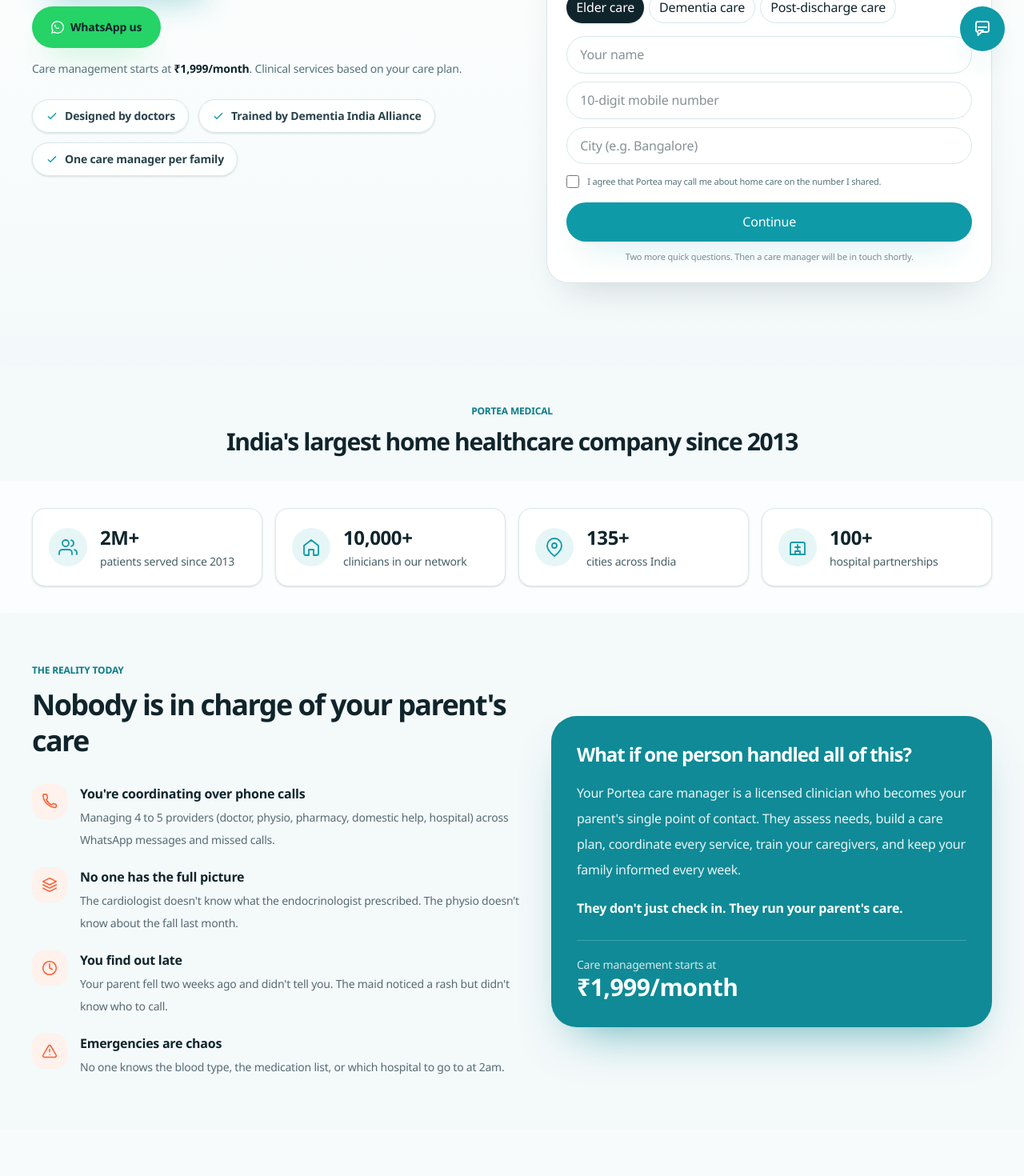
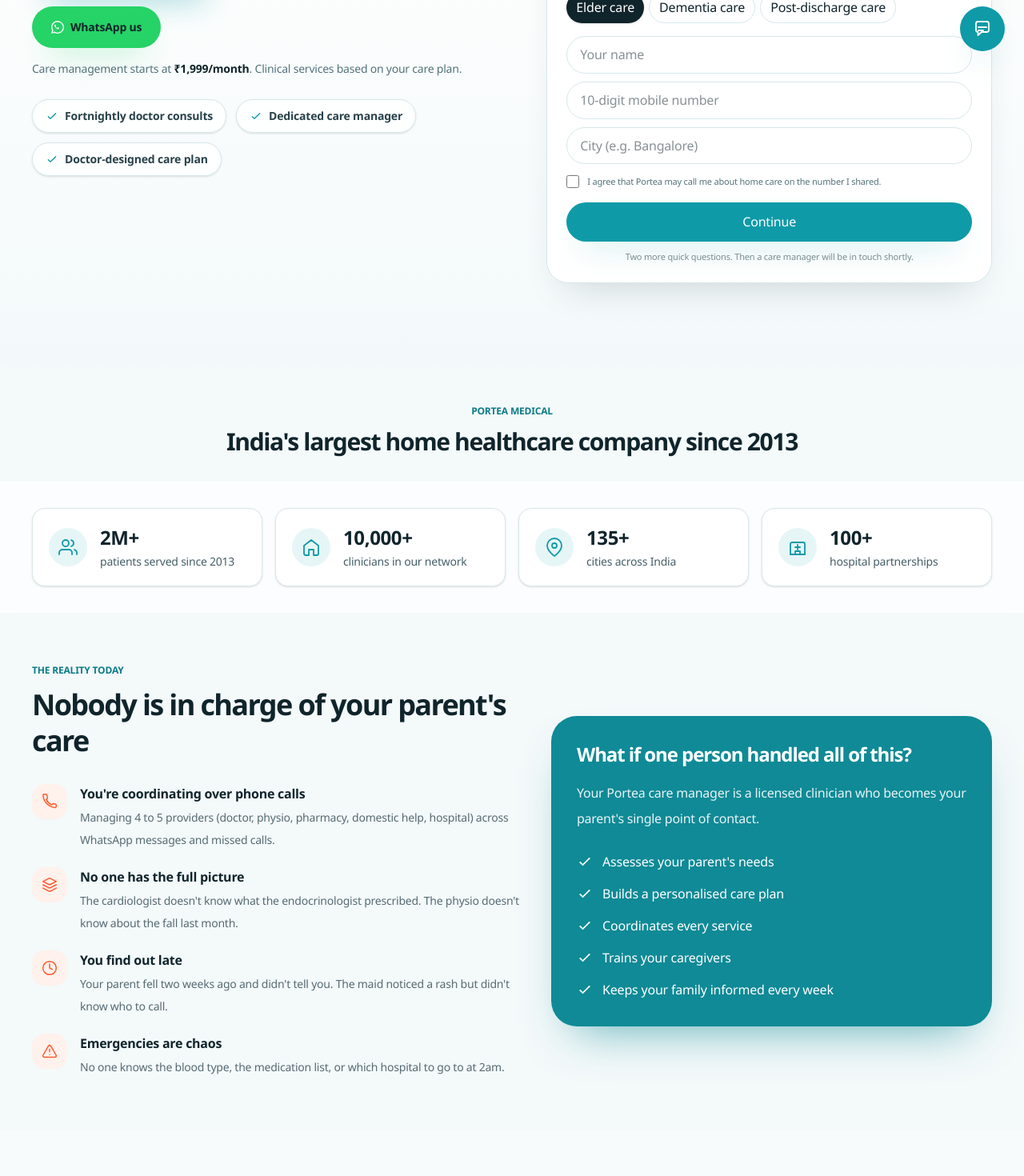
Before and after one commit to Mahesh-git888/Care_Plan, a Next.js app: page / in a window 1280 px wide. Shown: the part 720-2190 px from the top of the page at 80% size. Built offline with nearby package versions, Linux system fonts and the light colour scheme; no server answers.

Commit message:
Home page content changes & refinement

```diff
--- a/src/components/home-page.tsx
+++ b/src/components/home-page.tsx
@@ -236,7 +236,6 @@
           <div className="grid gap-10 pb-14 pt-4 lg:grid-cols-[1.02fr_0.98fr] lg:items-center lg:gap-16 lg:pb-20 lg:pt-8">
             <div className="max-w-3xl">
               <span className="inline-flex items-center gap-2 rounded-full border border-[#cfe4e7] bg-white/90 px-4 py-2 text-xs font-semibold uppercase tracking-[0.22em] text-[#0b7c87] shadow-sm">
-                <span className="h-1.5 w-1.5 rounded-full bg-[#0f9aa8]" />
                 India&apos;s largest home healthcare company · 2M+ patients served
               </span>
               <h1 className="mt-5 text-[2.7rem] font-semibold leading-[1] tracking-[-0.055em] text-[#0f2028] sm:text-[3.4rem] lg:text-[4.4rem]">
@@ -286,9 +285,9 @@
 
               <div className="mt-7 flex flex-wrap gap-3">
                 {[
-                  "Designed by doctors",
-                  "Trained by Dementia India Alliance",
-                  "One care manager per family",
+                  "Fortnightly doctor consults",
+                  "Dedicated care manager",
+                  "Doctor-designed care plan",
                 ].map((pill) => (
                   <div
                     key={pill}
@@ -374,16 +373,22 @@
             </h3>
             <p className="mt-4 text-base leading-8 text-white/90">
               Your Portea care manager is a licensed clinician who becomes your parent&apos;s
-              single point of contact. They assess needs, build a care plan, coordinate every
-              service, train your caregivers, and keep your family informed every week.
+              single point of contact.
             </p>
-            <p className="mt-4 text-base font-semibold leading-8 text-white">
-              They don&apos;t just check in. They run your parent&apos;s care.
-            </p>
-            <div className="mt-6 border-t border-white/20 pt-5">
-              <p className="text-sm text-white/80">Care management starts at</p>
-              <p className="text-3xl font-semibold tracking-[-0.03em]">₹1,999/month</p>
-            </div>
+            <ul className="mt-6 space-y-3 text-base leading-7 text-white">
+              {[
+                "Assesses your parent's needs",
+                "Builds a personalised care plan",
+                "Coordinates every service",
+                "Trains your caregivers",
+                "Keeps your family informed every week",
+              ].map((line) => (
+                <li key={line} className="flex gap-3">
+                  <CheckIcon className="mt-1 h-5 w-5 flex-none" />
+                  <span>{line}</span>
+                </li>
+              ))}
+            </ul>
           </div>
         </div>
       </section>
@@ -525,20 +530,24 @@
           <p className="text-xs font-semibold uppercase tracking-[0.22em] text-[#0b7c87]">
             Care management
           </p>
-          <p className="mt-2 text-4xl font-semibold tracking-[-0.03em] text-[#10242b]">
-            ₹1,999<span className="text-xl font-medium text-[#54727a]">/month</span>
-          </p>
-          <p className="mt-4 text-sm font-medium leading-7 text-[#455e67]">
-            A dedicated care manager who assesses your parent&apos;s needs, builds a personalized
-            care plan, coordinates all services, trains caregivers, and sends your family weekly
-            updates.
-          </p>
-          <p className="mt-3 text-sm font-medium leading-7 text-[#576b73]">
-            Clinical services, caregivers, and equipment are recommended based on your
-            parent&apos;s care plan and priced separately. Your care manager walks you through
-            everything before any cost is incurred.
-          </p>
-          <div className="mt-6">
+          <ul className="mt-5 space-y-3 text-sm font-medium leading-7 text-[#10242b]">
+            {[
+              "A dedicated care manager who knows your family inside out",
+              "Weekly check-ins with your doctor",
+              "A doctor-designed care plan",
+              "Coordination across all your services",
+              "Your care team (caregivers, nurses, physiotherapists) trained on your family's case",
+            ].map((line) => (
+              <li key={line} className="flex gap-3">
+                <CheckIcon className="mt-1 h-4 w-4 flex-none text-[#0f9aa8]" />
+                <span>{line}</span>
+              </li>
+            ))}
+          </ul>
+          <div className="mt-7 flex flex-wrap items-center justify-between gap-4">
+            <p className="text-3xl font-semibold tracking-[-0.03em] text-[#10242b]">
+              ₹1,999<span className="text-lg font-medium text-[#54727a]">/month</span>
+            </p>
             <ChatbotTrigger
               vertical={elderCare}
               triggerClassName="inline-flex items-center justify-center gap-2 rounded-full bg-[#0f9aa8] px-6 py-3 text-sm font-semibold text-white shadow-sm transition hover:bg-[#0b7c87]"
```
